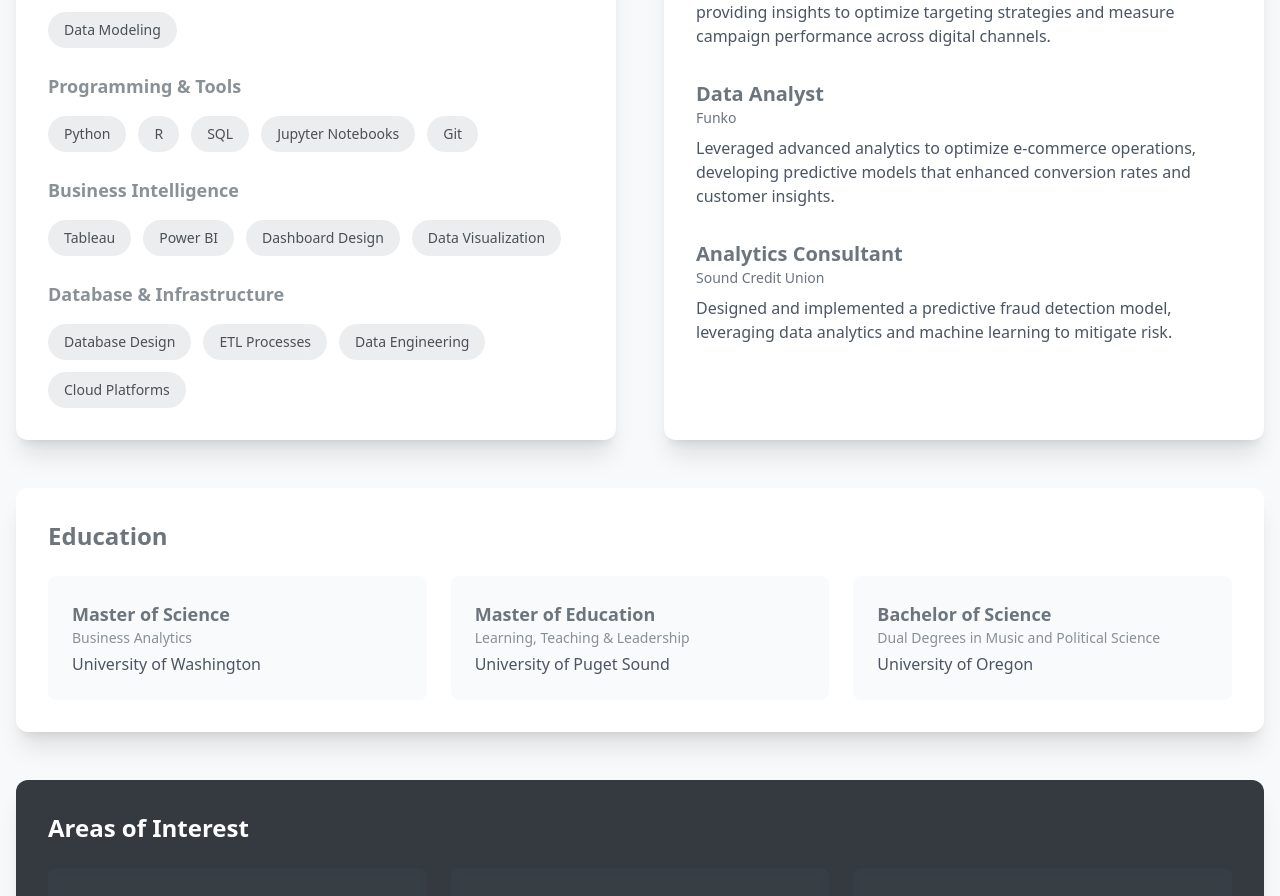
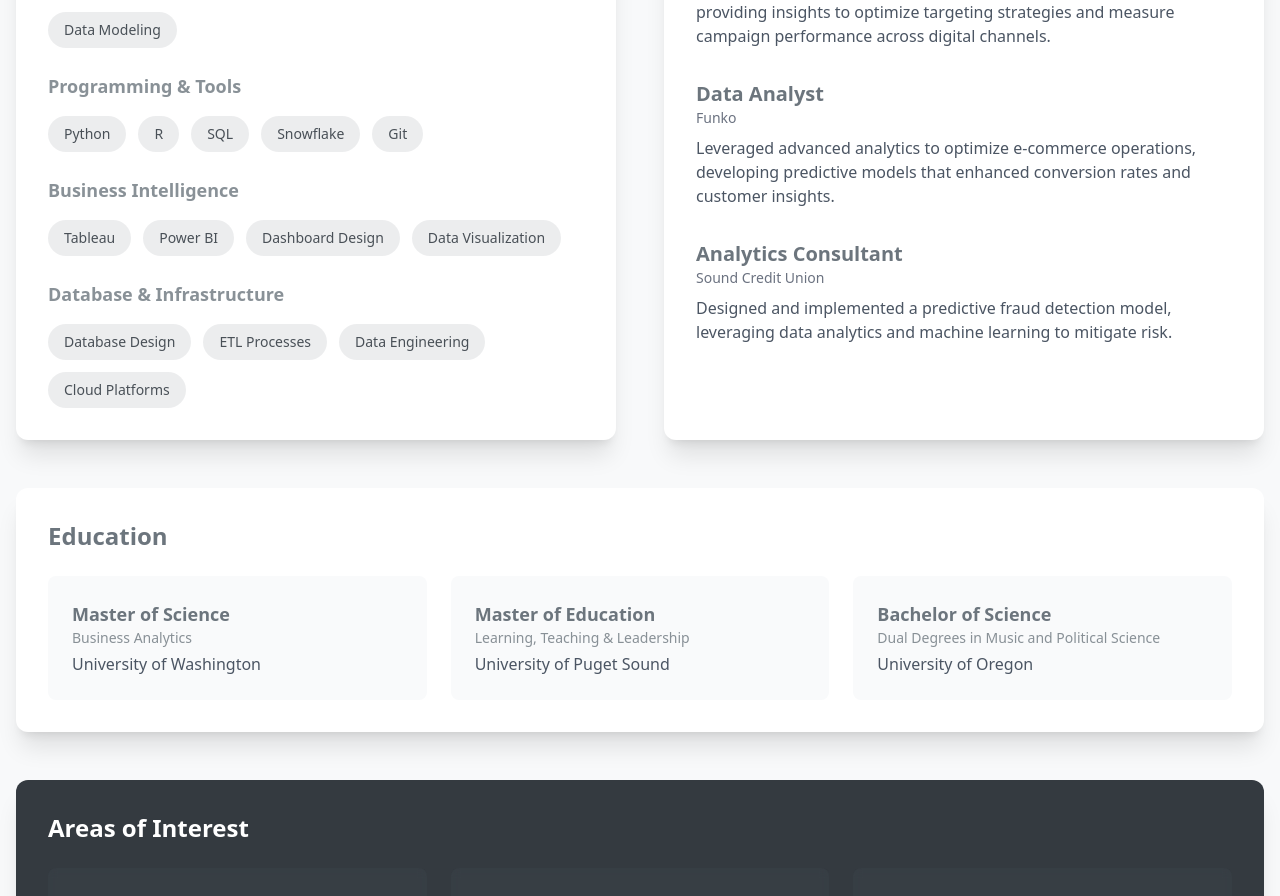
Before and after one commit to megan-es/megan-es.github.io, a React (Vite) app: page / in a window 1280 px wide. Shown: the part 2296-3192 px from the top of the page. Built offline with nearby package versions, Linux system fonts and the light colour scheme.

Commit message:
updated tools

```diff
--- a/src/components/About.jsx
+++ b/src/components/About.jsx
@@ -8,7 +8,7 @@ const skillCategories = [
   },
   {
     category: "Programming & Tools",
-    skills: ["Python", "R", "SQL", "Jupyter Notebooks", "Git"]
+    skills: ["Python", "R", "SQL", "Snowflake", "Git"]
   },
   {
     category: "Business Intelligence",
```
